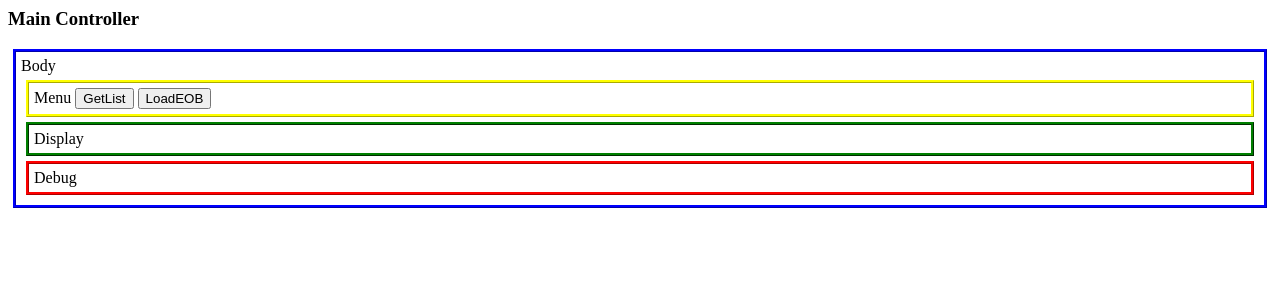
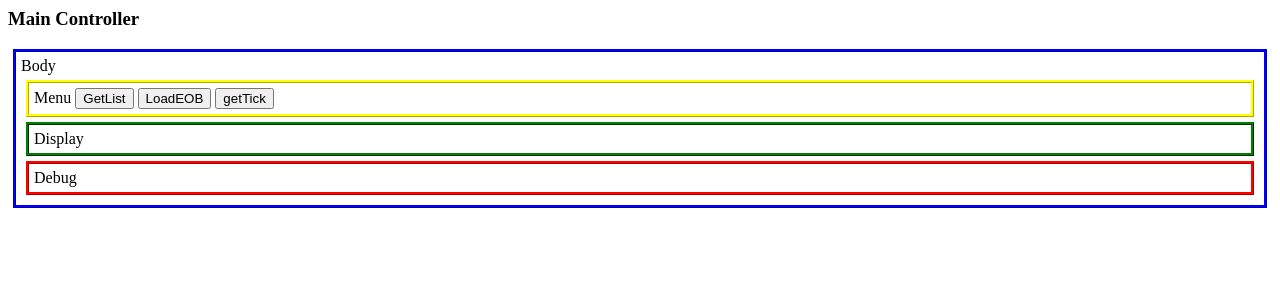
Before and after one commit to acappel01/billing, a CodeIgniter app: page / in a window 1280 px wide. Shown: the top 300 px of the page. Run offline with CodeIgniter, Linux system fonts and the light colour scheme.

Commit message:
add button to launch ticker read

```diff
--- a/application/views/home.php
+++ b/application/views/home.php
@@ -9,6 +9,7 @@
 			Menu
 			<button id='getList'>GetList</button>
 			<button id='loadEOB'>LoadEOB</button>
+			<button id='getTick'>getTick</button>
 		</div>
 		<div id='mainDisplay'>
 			Display
@@ -70,14 +71,17 @@
 <script>
 	$(document).ready(function(){
 		//setup();
-//
 		$('#loadEOB').click(function(){
 			var target = 'index.php?/loadEOB/go'
 			var request=$.post(target,'',function(data){
 				$('#mainDisplay').html(data);
 			});
 		});
-//
+		$('#getTick').click(function(){
+			$('#debug').html('getting tick');
+			var target = 'index.php?/action/getapi'
+			var request=$.post(target,'',function(data){ $('#mainDisplay').html(data); });
+		});
 		$('#getList').click(function(){
 			$('#debug').html('Getting List');
 			var target = 'index.php?/action/getList'
```
